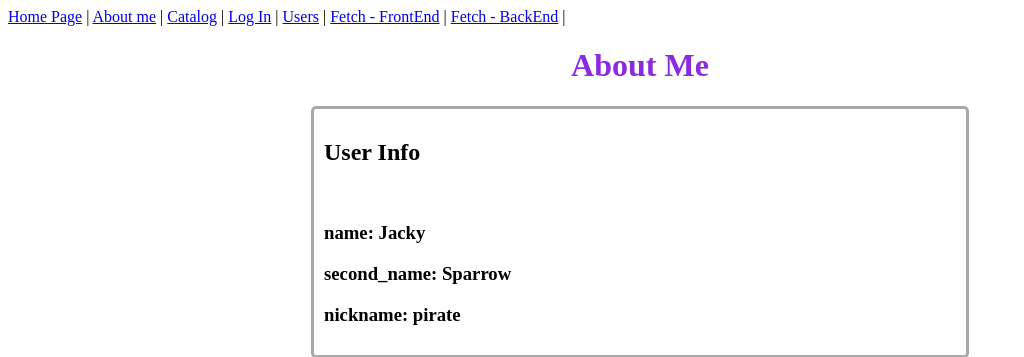
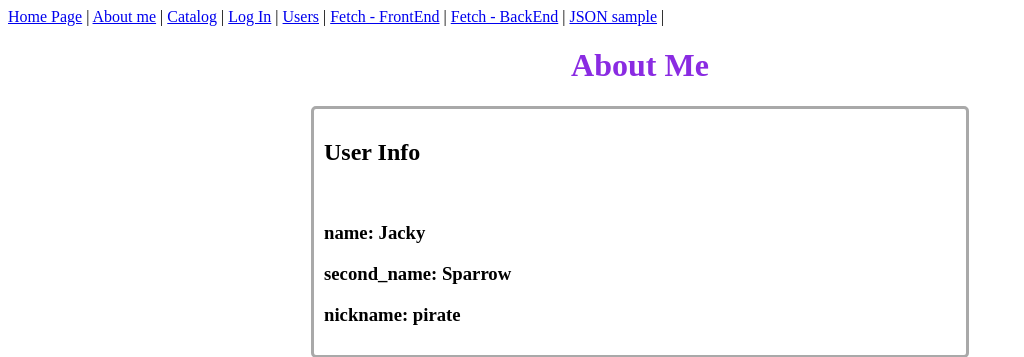
Before and after one commit to Arseni1919/WEB_live_lectures_2022_B, a Flask app: page /about in a window 1280 px wide. Shown: the top 357 px of the page, without its empty margins (0-1024 px from the left). Run offline with Flask 2, Linux system fonts and the light colour scheme.

Commit message:
JSON example

```diff
--- a/app.py
+++ b/app.py
@@ -288,5 +288,15 @@ def fetch_be_func():
     return render_template('fetch_backend.html')
 
 
+@app.route('/get_json')
+def json_func():
+    sample_dic = {
+        'name': 'Yossi',
+        'age': 25,
+        'hobbies': ['swimming', 'art', 'sports']
+    }
+    return jsonify(sample_dic)
+
+
 if __name__ == '__main__':
     app.run(debug=True)
--- a/templates/header.html
+++ b/templates/header.html
@@ -10,4 +10,5 @@
     <a href="/users">Users</a> |
     <a href="/fetch_fe">Fetch - FrontEnd</a> |
     <a href="/fetch_be">Fetch - BackEnd</a> |
+    <a href="/get_json">JSON sample</a> |
 </header>
```
